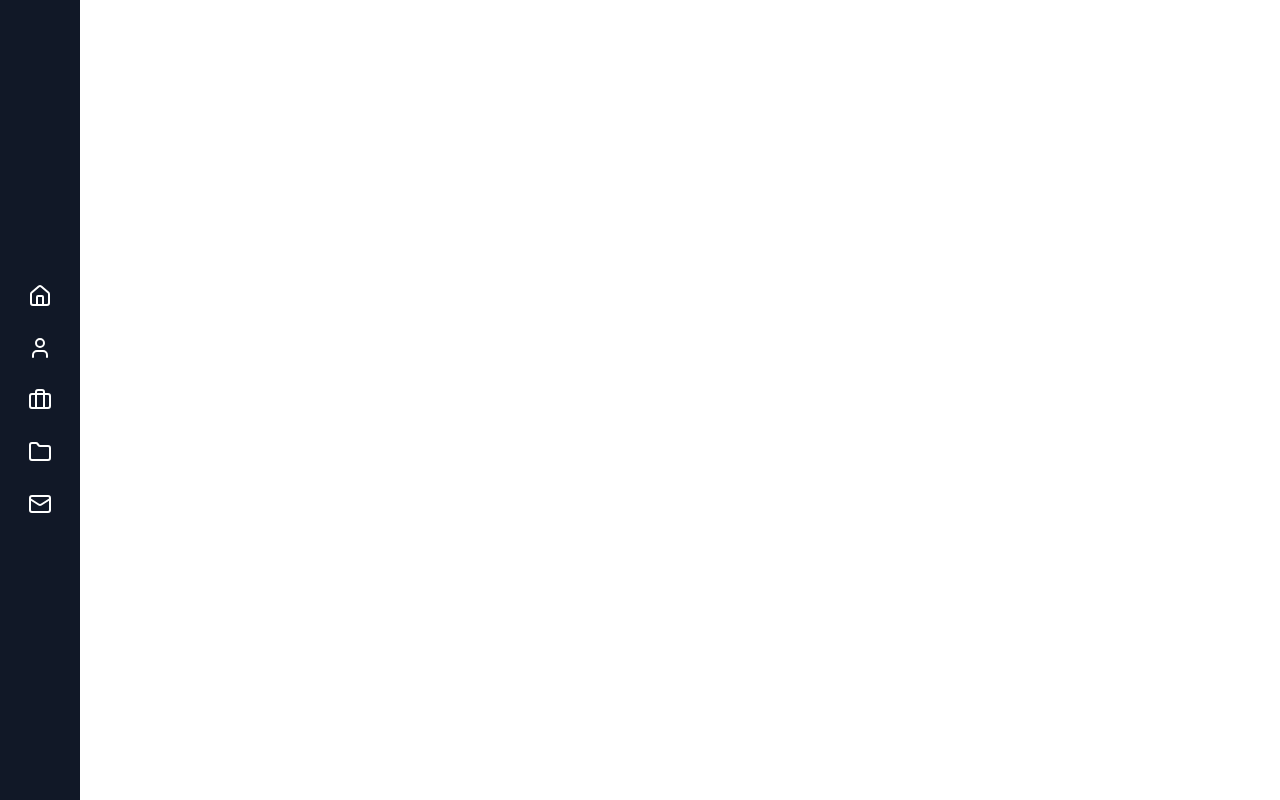
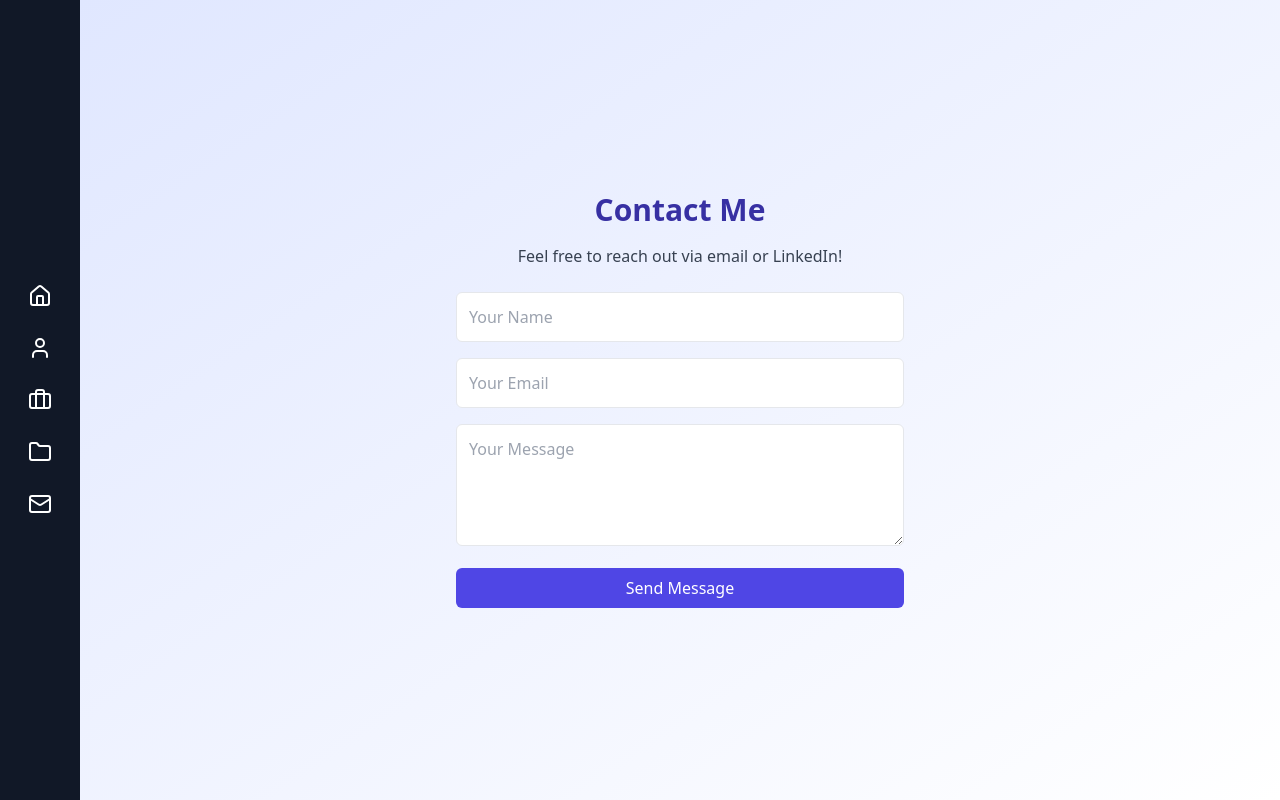
Before and after one commit to NaraYun0614/portfolio-frontend, a React (Create React App) app: page /contact in a window 1280 px wide. Built offline with nearby package versions, Linux system fonts and the light colour scheme.

Commit message:
Worked on Contact Page && connect with db

```diff
--- a/src/App.js
+++ b/src/App.js
@@ -4,6 +4,7 @@ import Home from './Home';
 import Projects from './Projects';
 import Sidebar from './components/Sidebar';
 import About from './About';
+import Contact from './Contact';
 
 function App() {
   return (
@@ -16,6 +17,7 @@ function App() {
             <Route path="/home" element={<Home />} />
             <Route path="/projects" element={<Projects />} />
             <Route path="/about" element={<About />} />
+            <Route path="/contact" element={<Contact />} />
           </Routes>
         </main>
       </div>
--- a/src/Contact.js
+++ b/src/Contact.js
@@ -1,21 +1,83 @@
-import React from 'react';
+import React, { useState } from 'react';
 
 function Contact() {
+  const [formData, setFormData] = useState({
+    name: '',
+    email: '',
+    content: ''
+  });
+
+  const [status, setStatus] = useState(null); // success or error
+
+  const handleChange = (e) => {
+    const { name, value } = e.target;
+    setFormData(prev => ({
+      ...prev,
+      [name]: value
+    }));
+  };
+
+  const handleSubmit = async (e) => {
+    e.preventDefault();
+
+    try {
+      const res = await fetch('http://localhost:8080/api/messages', {
+        method: 'POST',
+        headers: { 'Content-Type': 'application/json' },
+        body: JSON.stringify(formData)
+      });
+
+      if (res.ok) {
+        setStatus('Message sent successfully!');
+        setFormData({ name: '', email: '', content: '' }); // reset
+      } else {
+        setStatus('Failed to send message.');
+      }
+    } catch (error) {
+      console.error(error);
+      setStatus('An error occurred.');
+    }
+  };
+
   return (
     <div className="min-h-screen flex flex-col justify-center items-center bg-gradient-to-br from-indigo-100 to-white px-4 py-12">
       <h2 className="text-3xl font-bold mb-4 text-indigo-800">Contact Me</h2>
       <p className="text-gray-700 mb-6 text-center">Feel free to reach out via email or LinkedIn!</p>
-      <form className="w-full max-w-md space-y-4">
-        <input type="text" placeholder="Your Name" className="w-full p-3 border rounded-md" />
-        <input type="email" placeholder="Your Email" className="w-full p-3 border rounded-md" />
-        <textarea placeholder="Your Message" rows="4" className="w-full p-3 border rounded-md"></textarea>
-        <button className="w-full bg-indigo-600 text-white py-2 rounded-md hover:bg-indigo-700 transition">
+
+      <form className="w-full max-w-md space-y-4" onSubmit={handleSubmit}>
+        <input
+          name="name"
+          type="text"
+          placeholder="Your Name"
+          value={formData.name}
+          onChange={handleChange}
+          className="w-full p-3 border rounded-md"
+          required
+        />
+        <input
+          name="email"
+          type="email"
+          placeholder="Your Email"
+          value={formData.email}
+          onChange={handleChange}
+          className="w-full p-3 border rounded-md"
+          required
+        />
+        <textarea
+          name="content"
+          placeholder="Your Message"
+          rows="4"
+          value={formData.content}
+          onChange={handleChange}
+          className="w-full p-3 border rounded-md"
+          required
+        ></textarea>
+        <button type="submit" className="w-full bg-indigo-600 text-white py-2 rounded-md hover:bg-indigo-700 transition">
           Send Message
         </button>
       </form>
-      <div className="mt-8 text-center">
-</div>
 
+      {status && <p className="mt-4 text-sm text-gray-600">{status}</p>}
     </div>
   );
 }
```
